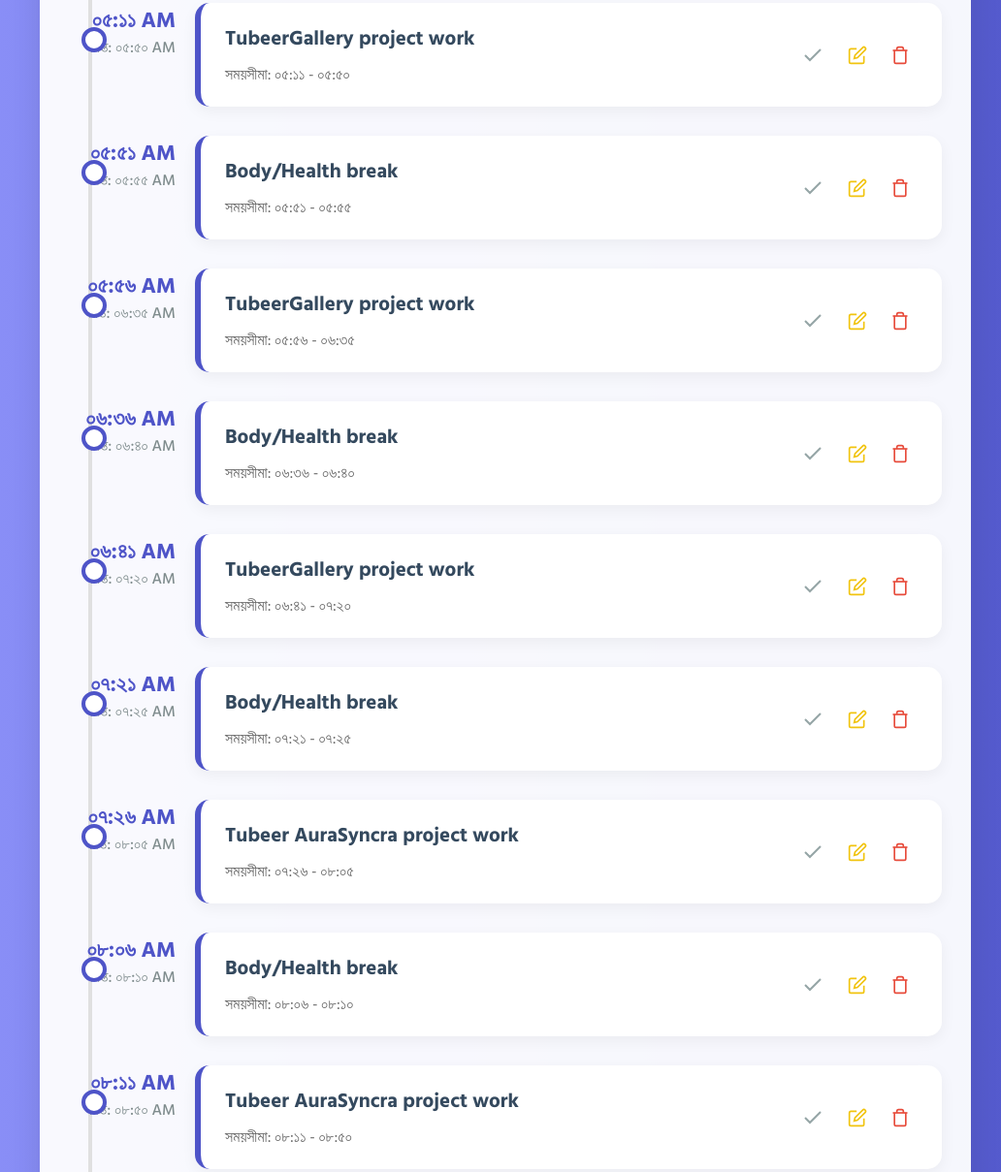
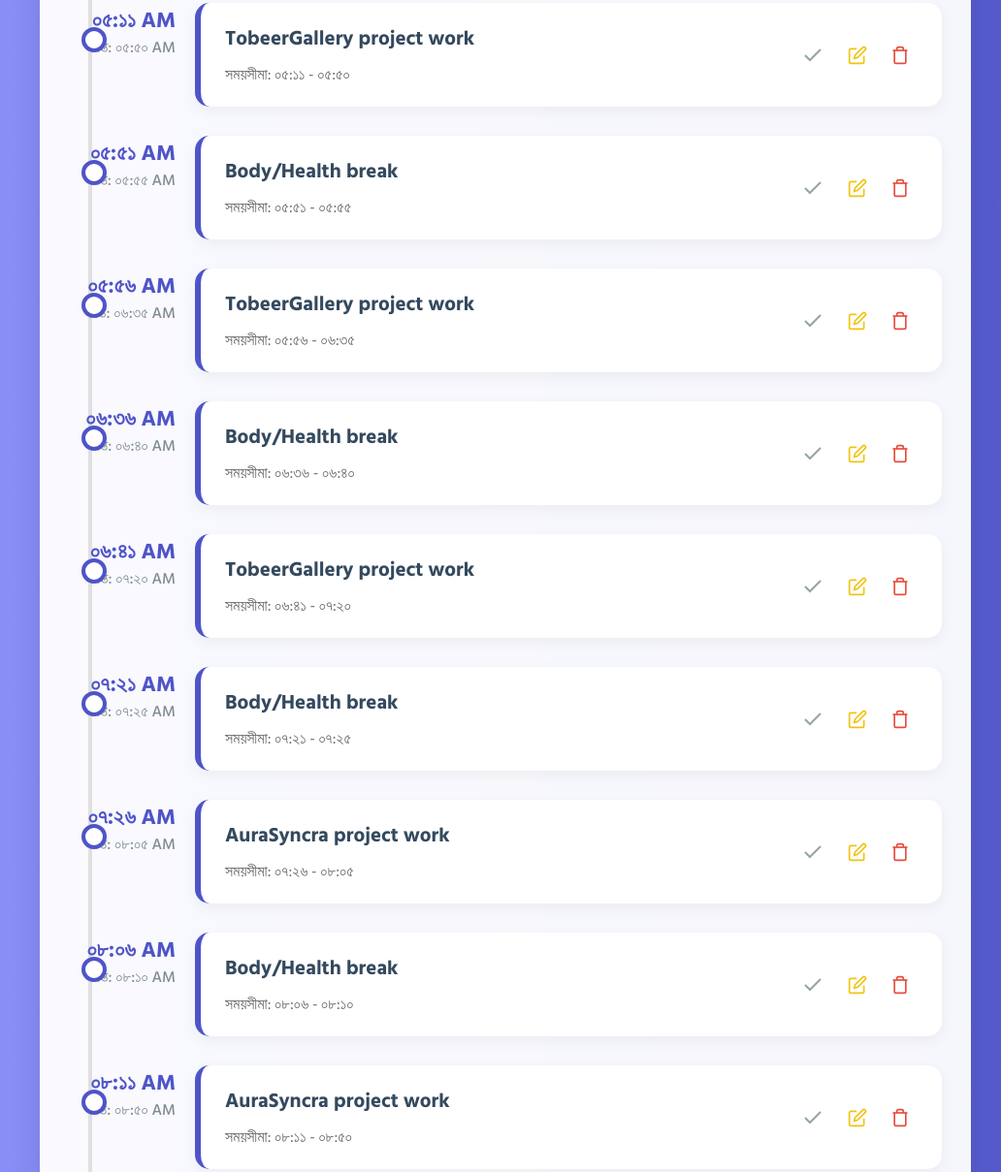
Before and after one commit to 03codings-ops/rutin, a plain HTML site: page index.html in a window 1280 px wide. Shown: the part 735-1944 px from the top of the page at 97% size, without its empty margins (119-1151 px from the left). Drawn offline with Linux system fonts and the light colour scheme.

Commit message:
Add files via upload

```diff
--- a/index.html
+++ b/index.html
@@ -14,7 +14,7 @@
             --warning: #f1c40f;
             --danger: #e74c3c;
             --active-glow: #ff4757;
-            --sleep-glow: #6c5ce7; /* New Color for Sleep */
+            --sleep-glow: #6c5ce7; /* ঘুমের সময়ের জন্য শান্ত কালার */
             --dark: #2c3e50;
             --light: #ecf0f1;
             --glass: rgba(255, 255, 255, 0.95);
@@ -511,17 +511,17 @@
         { id: 1, time: '04:01', task: 'Waking up refreshed, getting ready', end: '04:30', done: false },
         { id: 2, time: '04:31', task: 'Walking or daily exercise', end: '05:00', done: false },
         { id: 3, time: '05:01', task: 'Get ready for work, check tasks', end: '05:10', done: false },
-        { id: 4, time: '05:11', task: 'TubeerGallery project work', end: '05:50', done: false },
+        { id: 4, time: '05:11', task: 'TobeerGallery project work', end: '05:50', done: false },
         { id: 5, time: '05:51', task: 'Body/Health break', end: '05:55', done: false },
-        { id: 6, time: '05:56', task: 'TubeerGallery project work', end: '06:35', done: false },
+        { id: 6, time: '05:56', task: 'TobeerGallery project work', end: '06:35', done: false },
         { id: 7, time: '06:36', task: 'Body/Health break', end: '06:40', done: false },
-        { id: 8, time: '06:41', task: 'TubeerGallery project work', end: '07:20', done: false },
+        { id: 8, time: '06:41', task: 'TobeerGallery project work', end: '07:20', done: false },
         { id: 9, time: '07:21', task: 'Body/Health break', end: '07:25', done: false },
-        { id: 10, time: '07:26', task: 'Tubeer AuraSyncra project work', end: '08:05', done: false },
+        { id: 10, time: '07:26', task: 'AuraSyncra project work', end: '08:05', done: false },
         { id: 11, time: '08:06', task: 'Body/Health break', end: '08:10', done: false },
-        { id: 12, time: '08:11', task: 'Tubeer AuraSyncra project work', end: '08:50', done: false },
+        { id: 12, time: '08:11', task: 'AuraSyncra project work', end: '08:50', done: false },
         { id: 13, time: '08:51', task: 'Body/Health break', end: '08:55', done: false },
-        { id: 14, time: '08:56', task: 'Tubeer AuraSyncra project work', end: '09:35', done: false },
+        { id: 14, time: '08:56', task: 'AuraSyncra project work', end: '09:35', done: false },
         { id: 15, time: '09:36', task: 'Body/Health break', end: '09:40', done: false },
         { id: 16, time: '09:41', task: 'Getting ready to eat & go to store', end: '10:00', done: false },
         { id: 17, time: '10:01', task: 'Store Work & Transaction Records', end: '13:00', done: false },
@@ -537,12 +537,12 @@
         { id: 27, time: '16:06', task: 'Body/Health break', end: '16:10', done: false },
         { id: 28, time: '16:11', task: 'Walking or daily exercise', end: '16:40', done: false },
         { id: 29, time: '16:41', task: 'LanguageBari project work', end: '17:00', done: false },
-        { id: 30, time: '17:01', task: 'Tubeer AuraSyncra project work', end: '17:40', done: false },
+        { id: 30, time: '17:01', task: 'AuraSyncra project work', end: '17:40', done: false },
         { id: 31, time: '17:41', task: 'Ready & go to store', end: '18:00', done: false },
         { id: 32, time: '18:01', task: 'Store Work & Records', end: '21:00', done: false },
         { id: 33, time: '21:01', task: 'Tidying store, going home', end: '21:05', done: false },
         { id: 34, time: '21:06', task: 'Clean up, Eat, Ready for work', end: '21:35', done: false },
-        { id: 35, time: '21:36', task: 'TubeerGallery project work', end: '21:40', done: false },
+        { id: 35, time: '21:36', task: 'TobeerGallery project work', end: '21:40', done: false },
         { id: 36, time: '21:41', task: 'Body/Health break', end: '21:45', done: false },
         { id: 37, time: '21:46', task: '03Coding project work', end: '23:00', done: false },
         { id: 38, time: '23:01', task: 'Sleep', end: '04:00', done: false }
@@ -746,9 +746,6 @@
                 el.classList.remove('active-now', 'sleep-mode');
             }
         });
-
-        // If no task is active (idle time), we might want to hide the clock or show it globally
-        // For now, if no active task, clock stays where it was or we can hide it.
     }
 
     function moveClockToTask(taskElement) {
```
